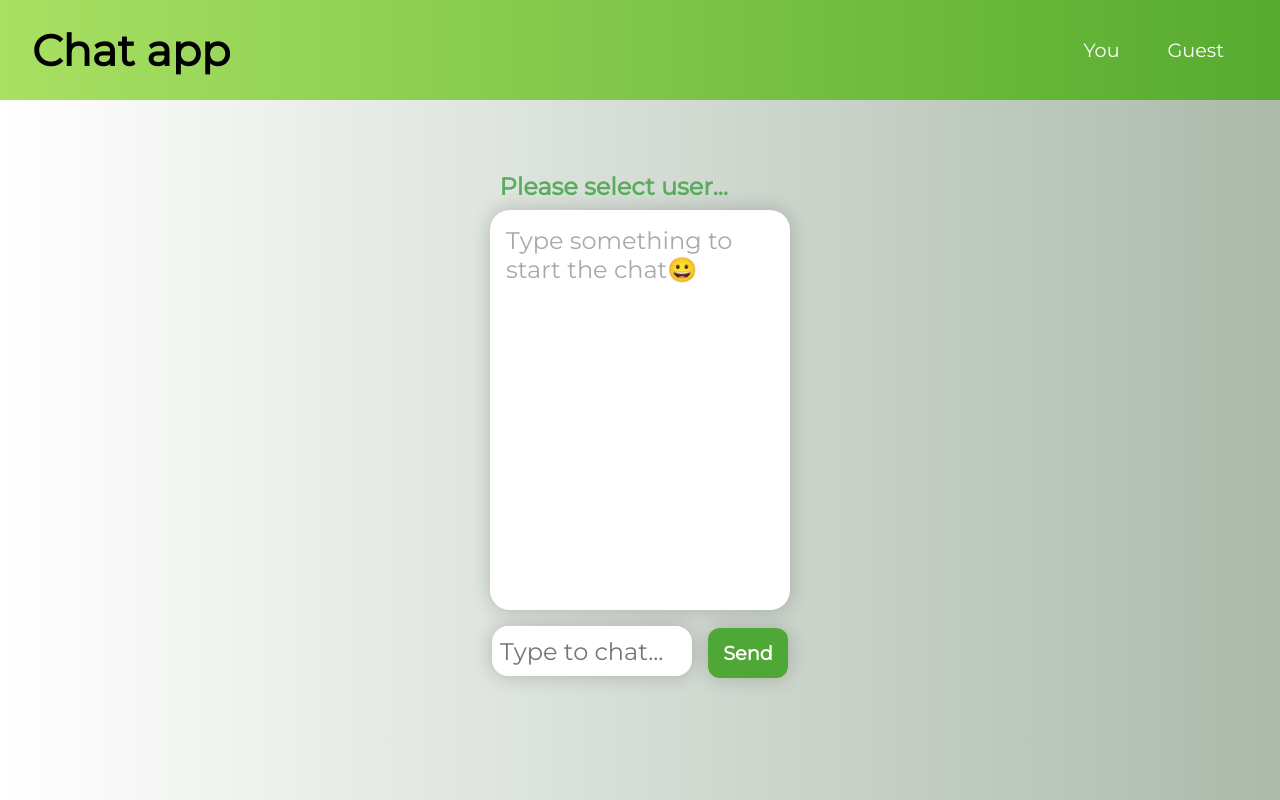
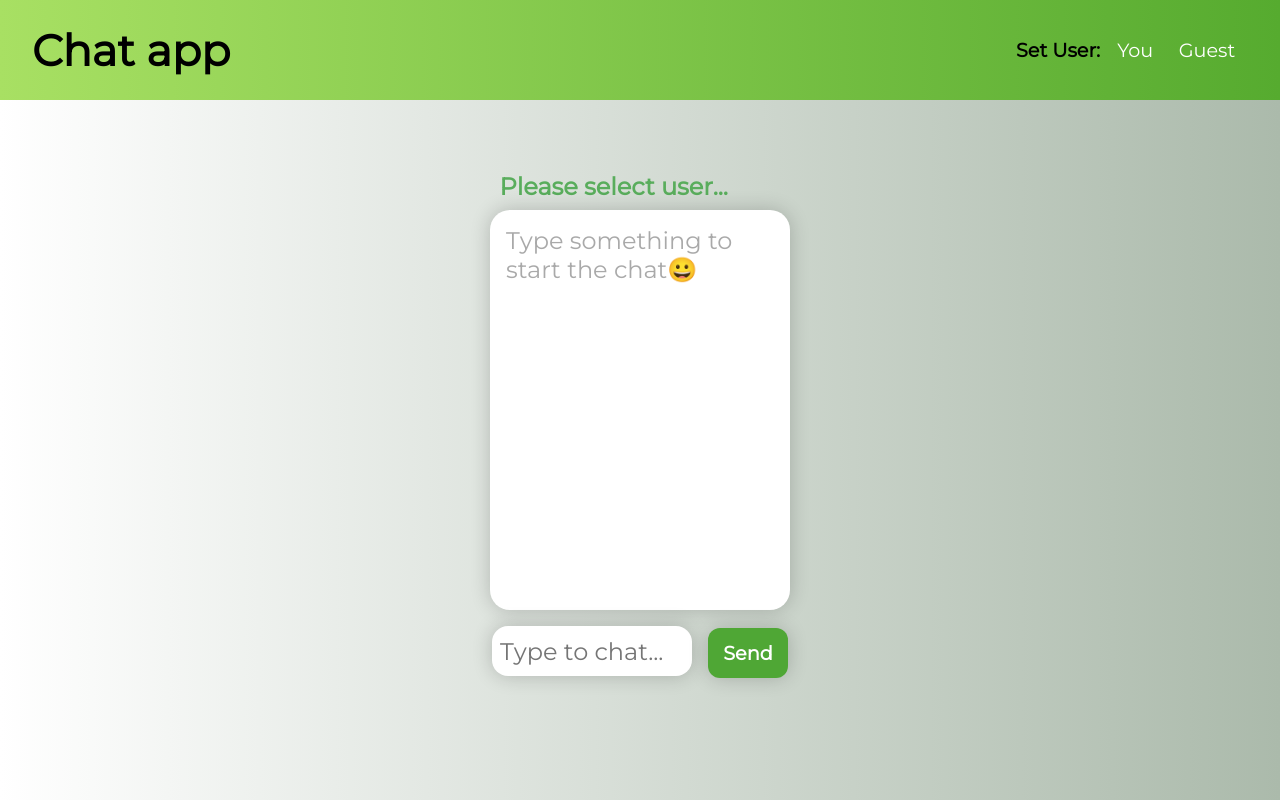
Before and after one commit to visua77/quickchannel-codetest, a React (Create React App) app: page / in a window 1280 px wide. Built offline with nearby package versions, Linux system fonts and the light colour scheme.

Commit message:
working on ux

```diff
--- a/src/components/Users.js
+++ b/src/components/Users.js
@@ -3,7 +3,7 @@ import React from 'react'
 const Users = ({users,user,setUser})=> {
     return(
         <nav>
-        {users.map(usr=>(<span key={usr} className={usr.includes(user) ? "user-nav-active":"user-nav"}
+        <span className="strong">Set User:</span> {users.map(usr=>(<span key={usr} className={usr.includes(user) ? "user-nav-active":"user-nav"}
         onClick={()=> setUser(usr)}>{usr}</span>))}
         </nav>
     )
--- a/src/index.css
+++ b/src/index.css
@@ -86,8 +86,17 @@ p {
 
 .user-nav {
   font-size: 1.2rem;
-  margin:1rem;
+  margin:.3rem;
   color:white;
+  padding:.5rem;
+  font-weight: 400;
+  cursor: pointer;
+}
+
+.user-nav:hover {
+  font-size: 1.2rem;
+  margin:.3rem;
+  color:black;
   padding:.5rem;
   font-weight: 400;
   cursor: pointer;
@@ -95,7 +104,7 @@ p {
 
 .user-nav-active {
   font-size: 1.2rem;
-  margin:1rem;
+  margin:.3rem;
   color:white;
   background-color: rgba(0, 0, 0, .2);
   padding:.5rem;
@@ -165,6 +174,11 @@ p {
 
 }
 
+.strong {
+  font-size: 1.2rem;
+  font-weight: bold;
+}
+
 @media(max-width:375px){
   h1{
     line-height: 2rem;
```
Also changed, not shown: 1 other file (tests, documents, lock files or other folders).
